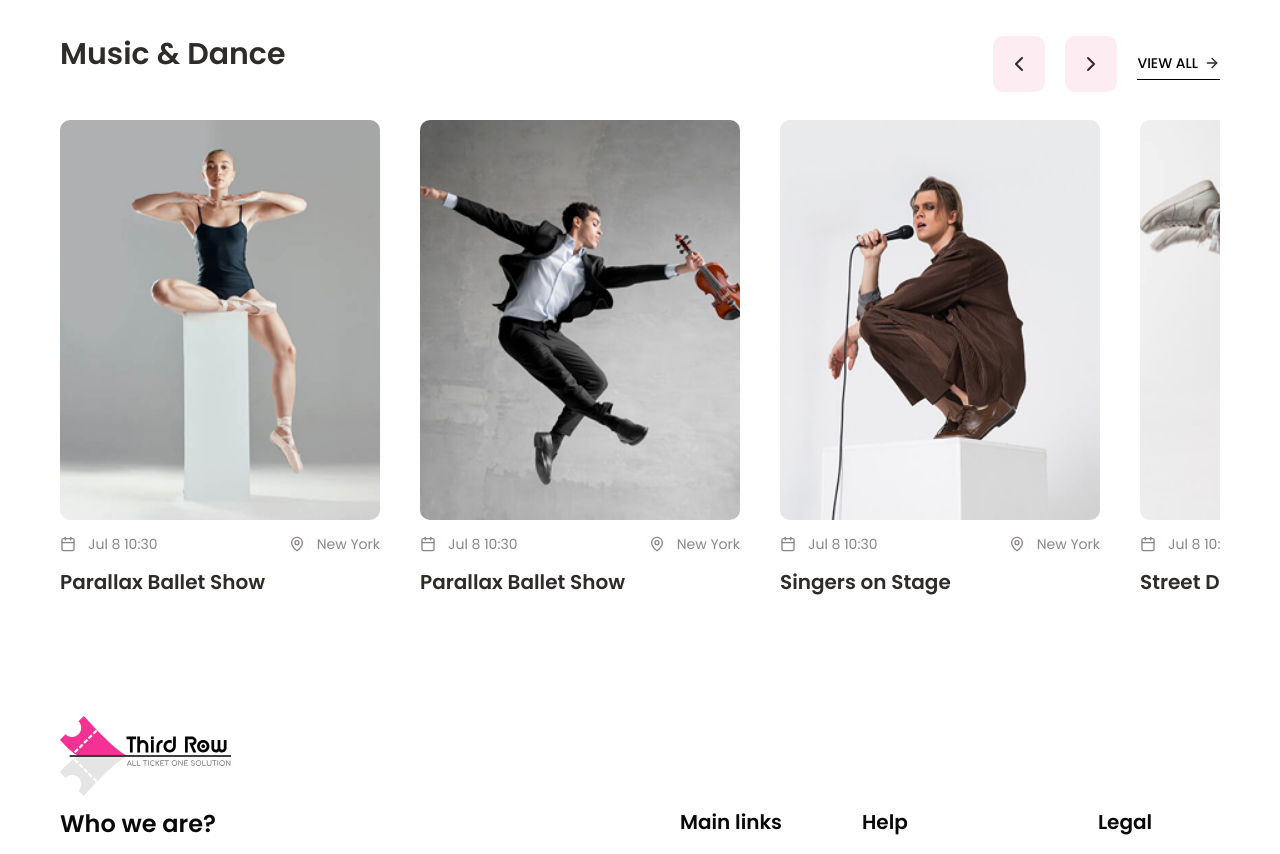
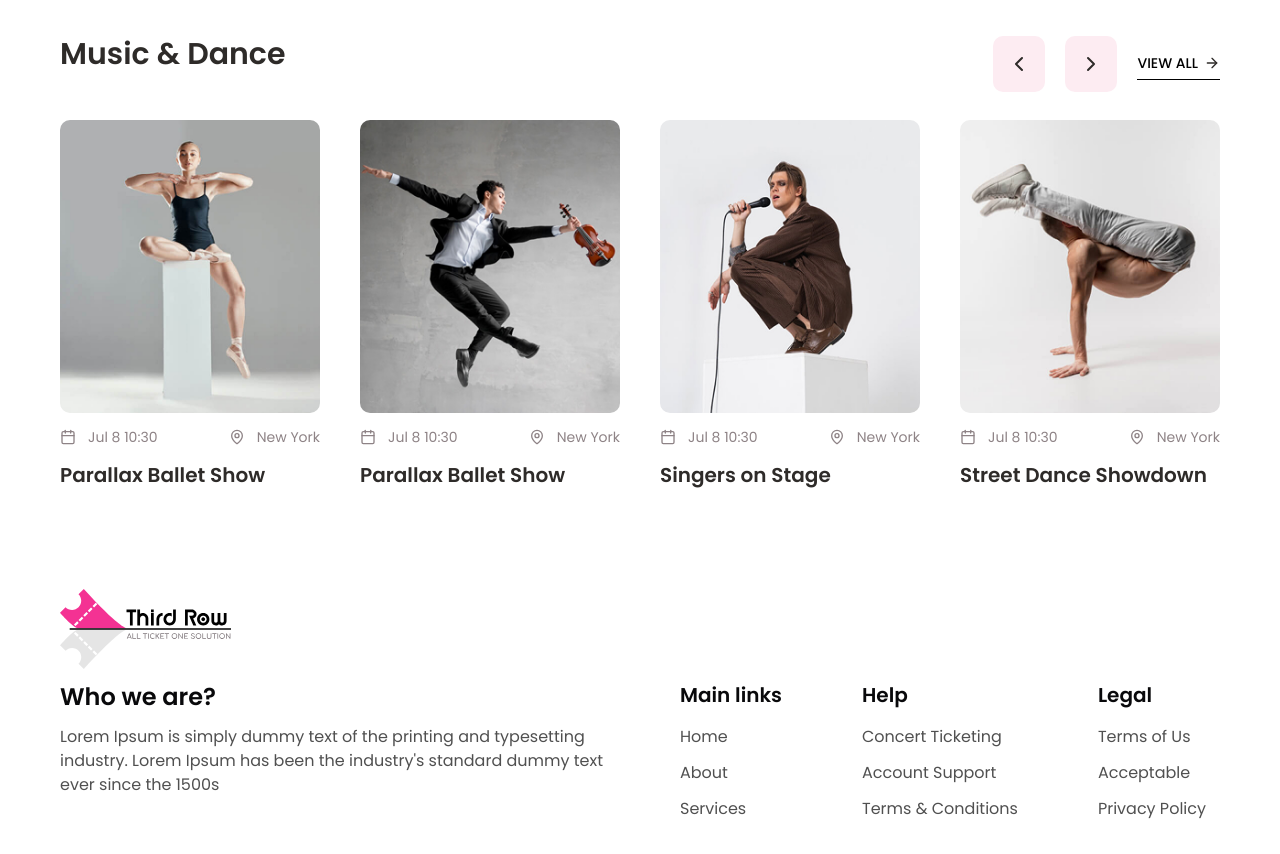
Before and after one commit to arsallanShahab/third-row, a React (Vite) app: page / in a window 1280 px wide. Shown: the part 3680-4534 px from the top of the page. Built offline with nearby package versions, Linux system fonts and the light colour scheme.

Commit message:
slider implemented in music section

```diff
--- a/src/pages/home/index.tsx
+++ b/src/pages/home/index.tsx
@@ -11,8 +11,8 @@ import {
 } from "lucide-react";
 import { useRef, useState } from "react";
 import { Link } from "react-router";
-import { A11y, Autoplay, Pagination, Thumbs } from "swiper/modules";
 import { Swiper, SwiperSlide } from "swiper/react";
+import { Navigation, A11y, Autoplay, Pagination, Thumbs } from "swiper/modules";
 import "swiper/swiper-bundle.css";
 
 const SPORTS_DATA = [
@@ -116,6 +116,8 @@ const Home = () => {
   const [activeTab, setActiveTab] = useState(0);
   const sportsContainer = useRef<HTMLDivElement | null>(null);
   const musicContainer = useRef<HTMLDivElement | null>(null);
+  const prevRef = useRef(null);
+  const nextRef = useRef(null);
 
   return (
     <FlexContainer variant="column-start" gap="5xl">
@@ -797,23 +799,25 @@ const Home = () => {
           <FlexContainer alignItems="center" gap="xl">
             <button
               className="px-3 py-4 rounded-lg bg-[#FDECF2] cursor-pointer hidden sm:flex"
-              onClick={() => {
-                const ref = musicContainer.current;
-                if (ref) {
-                  ref.scrollLeft -= 335;
-                }
-              }}
+              // onClick={() => {
+              //   const ref = musicContainer.current;
+              //   if (ref) {
+              //     ref.scrollLeft -= 335;
+              //   }
+              // }}
+              ref={prevRef}
             >
               <ChevronLeft className="w-7 stroke-2 text-[var(--grey-dark)]" />
             </button>
             <button
               className="px-3 py-4 rounded-lg bg-[#FDECF2] cursor-pointer hidden sm:flex"
-              onClick={() => {
-                const ref = musicContainer.current;
-                if (ref) {
-                  ref.scrollLeft += 335;
-                }
-              }}
+              // onClick={() => {
+              //   const ref = musicContainer.current;
+              //   if (ref) {
+              //     ref.scrollLeft += 335;
+              //   }
+              // }}
+              ref={nextRef}
             >
               <ChevronRight className="w-7 stroke-2 text-[var(--grey-dark)]" />
             </button>
@@ -823,7 +827,7 @@ const Home = () => {
             </Link>
           </FlexContainer>
         </FlexContainer>
-        <FlexContainer
+        {/* <FlexContainer
           wrap="nowrap"
           className="w-full overflow-x-auto pb-5 scroll-smooth hide-scrollbar gap-10"
           ref={musicContainer}
@@ -857,7 +861,71 @@ const Home = () => {
               </FlexContainer>
             );
           })}
-        </FlexContainer>
+        </FlexContainer> */}
+        <Swiper
+          modules={[Navigation]}
+          spaceBetween={40}
+          onInit={(swiper) => {
+            // Connect custom buttons
+            swiper.params.navigation.prevEl = prevRef.current;
+            swiper.params.navigation.nextEl = nextRef.current;
+            swiper.navigation.init();
+            swiper.navigation.update();
+          }}
+          breakpoints={{
+            0: {
+              slidesPerView: 1,
+            },
+            480: {
+              slidesPerView: 1,
+            },
+            640: {
+              slidesPerView: 3,
+            },
+            768: {
+              slidesPerView: 3,
+            },
+            1024: {
+              slidesPerView: 4, // Small desktops/laptops
+            },
+          }}
+
+          className="w-fit slideshow"
+          thumbs={{ swiper: thumbsSwiper }}
+          // pagination={{ clickable: true }}
+        >
+          {MUSIC_DATA.map((e, i) => {
+            return (
+              <SwiperSlide>
+                <FlexContainer
+                variant="column-start"
+                key={i}
+                // className="min-w-[320px]"
+              >
+                <img
+                  src={e.imgSrc}
+                  className="w-full object-cover rounded-lg"
+                />
+                <FlexContainer variant="row-between">
+                  <FlexContainer alignItems="center">
+                    <Calendar className="w-4 text-[var(--zinc-dark)]"></Calendar>
+                    <p className="text-sm text-[var(--zinc-dark)]">{e.date}</p>
+                  </FlexContainer>
+                  <FlexContainer alignItems="center">
+                    <MapPin className="w-4 text-[var(--zinc-dark)]"></MapPin>
+                    <p className="text-sm text-[var(--zinc-dark)]">
+                      {e.location}
+                    </p>
+                  </FlexContainer>
+                </FlexContainer>
+                <h3 className="text-xl font-semibold text-[var(--grey-dark)]">
+                  {e.title}
+                </h3>
+              </FlexContainer>
+              </SwiperSlide>
+            );
+          })}
+        </Swiper>
       </FlexContainer>
     </FlexContainer>
   );
```
